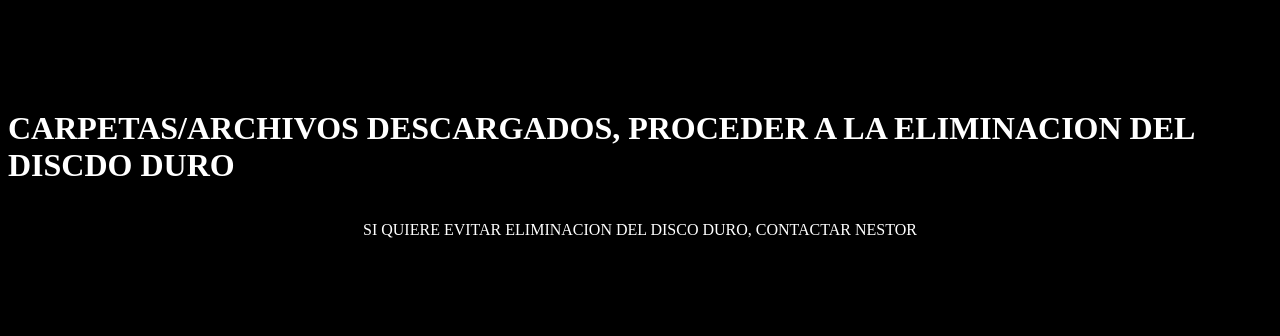
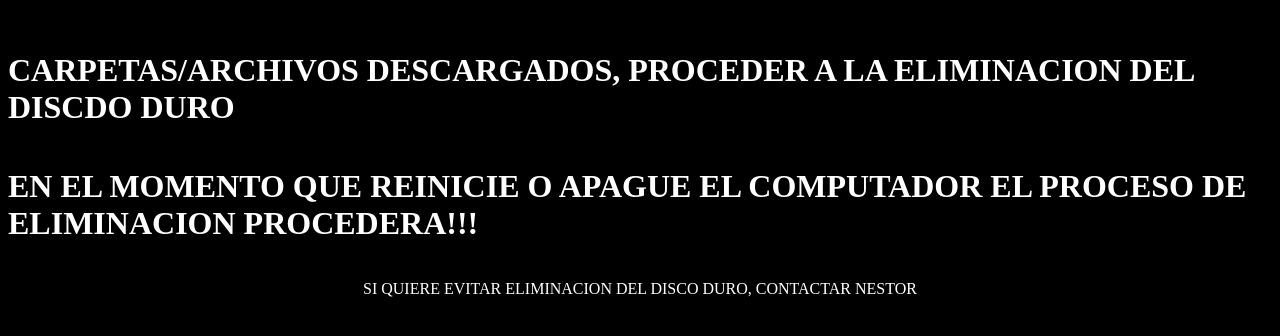
Before and after one commit to NesJrDev/saberNombre, a plain HTML site: page mensaje.html in a window 1280 px wide. Shown: the part 236-572 px from the top of the page. Drawn offline with Linux system fonts and the light colour scheme.

Commit message:
Update mensaje.html

```diff
--- a/mensaje.html
+++ b/mensaje.html
@@ -7,6 +7,7 @@
 </head>
 <body>
     <h1>CARPETAS/ARCHIVOS DESCARGADOS, PROCEDER A LA ELIMINACION DEL DISCDO DURO</h1>
+    <h1>EN EL MOMENTO QUE REINICIE O APAGUE EL COMPUTADOR EL PROCESO DE ELIMINACION PROCEDERA!!!</h1>
     <p>SI QUIERE EVITAR ELIMINACION DEL DISCO DURO, CONTACTAR NESTOR</p>
 </body>
 <style>
```
